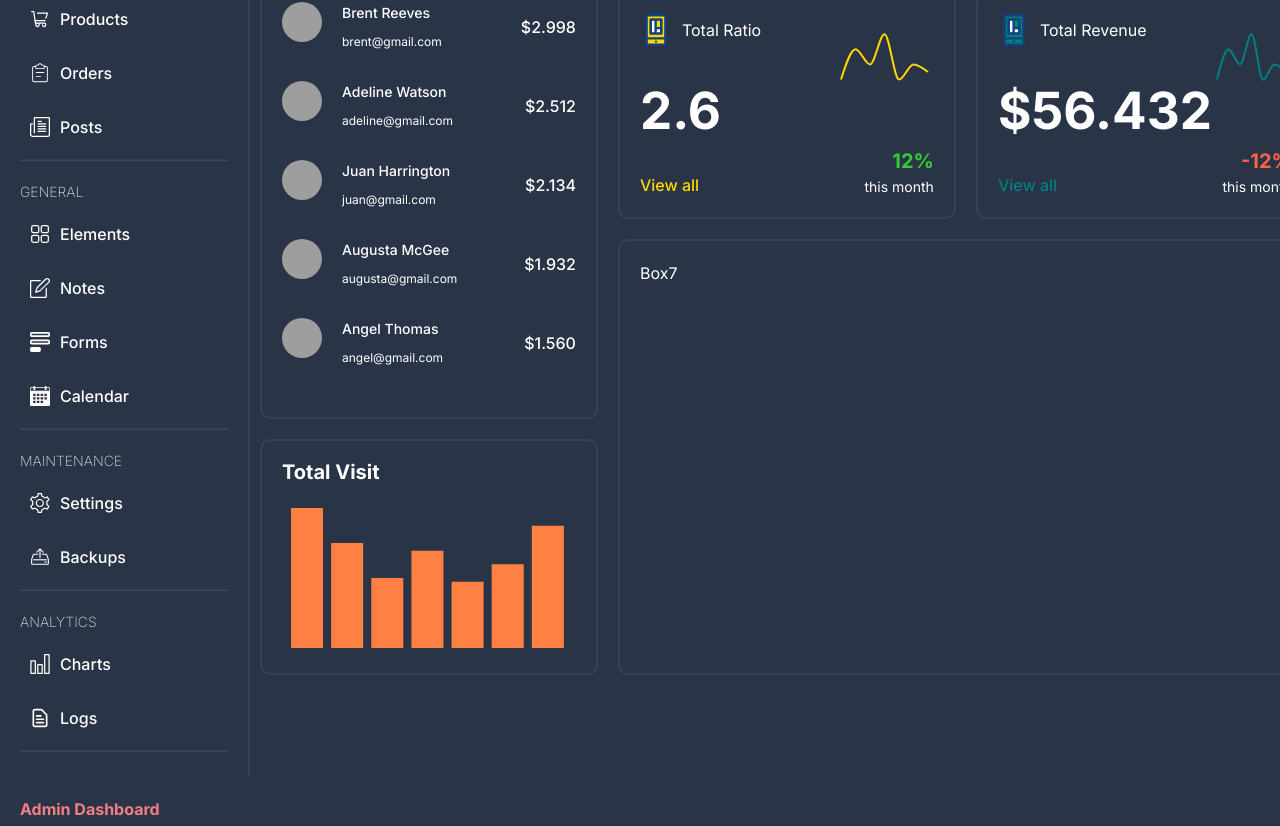
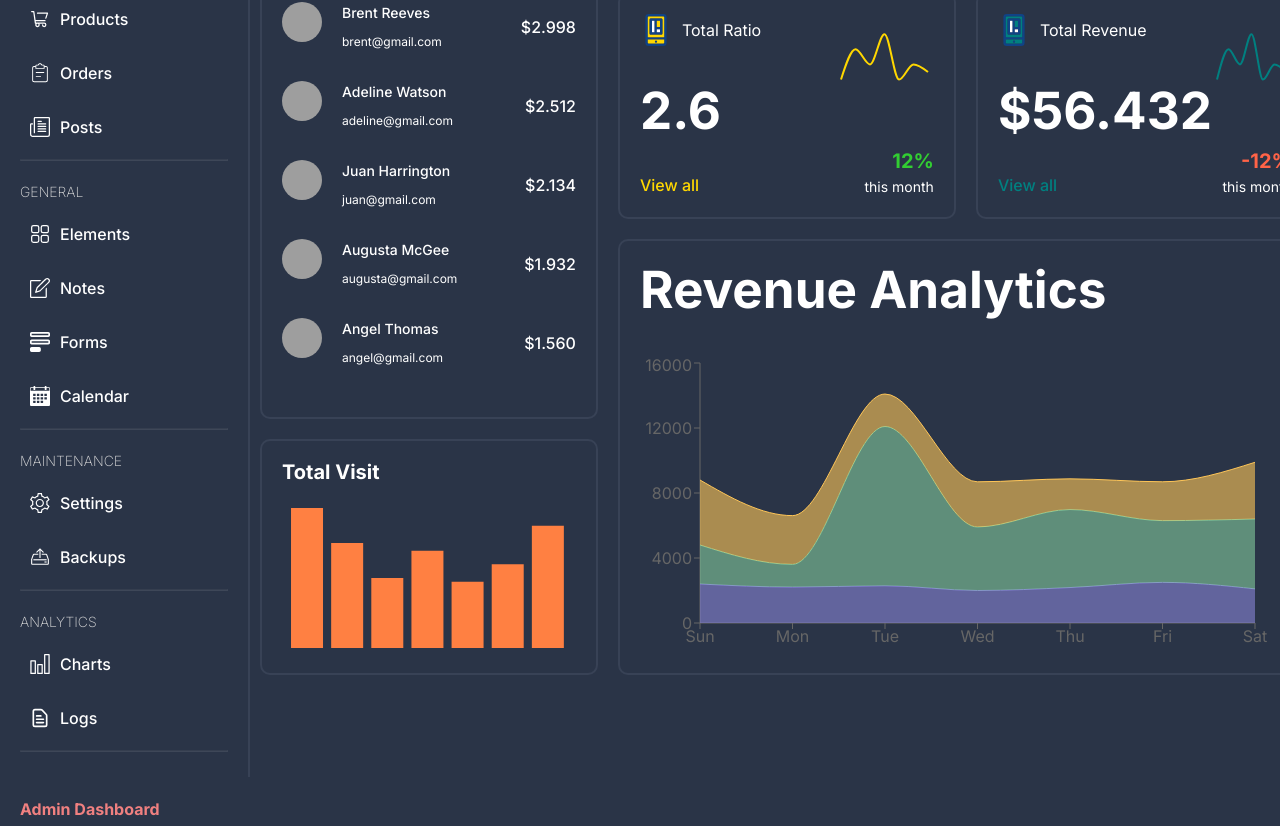
Before and after one commit to Adham-Magdy/Admin-Dashboard, a React (Vite) app: page / in a window 1280 px wide. Shown: the part 326-1152 px from the top of the page. Built offline with nearby package versions, Linux system fonts and the light colour scheme; grey boxes are pictures that could not be loaded; the HTML template or start-up script is replaced by a standard one.

Commit message:
impelment revenue analytics chart

```diff
--- /dev/null
+++ b/src/chartBox/BigChartBox.tsx
@@ -0,0 +1,102 @@
+import React from "react";
+import "../styles/bigChartBox.scss"
+import {
+  ResponsiveContainer,
+  AreaChart,
+  XAxis,
+  YAxis,
+  Tooltip,
+  Area,
+} from "recharts";
+const data = [
+  {
+    name: "Sun",
+    books: 4000,
+    clothes: 2400,
+    electronic: 2400,
+  },
+  {
+    name: "Mon",
+    books: 3000,
+    clothes: 1398,
+    electronic: 2210,
+  },
+  {
+    name: "Tue",
+    books: 2000,
+    clothes: 9800,
+    electronic: 2290,
+  },
+  {
+    name: "Wed",
+    books: 2780,
+    clothes: 3908,
+    electronic: 2000,
+  },
+  {
+    name: "Thu",
+    books: 1890,
+    clothes: 4800,
+    electronic: 2181,
+  },
+  {
+    name: "Fri",
+    books: 2390,
+    clothes: 3800,
+    electronic: 2500,
+  },
+  {
+    name: "Sat",
+    books: 3490,
+    clothes: 4300,
+    electronic: 2100,
+  },
+];
+
+const BigChartBox = () => {
+  return (
+   <div className="bigChartBox">
+      <h1>Revenue Analytics</h1>
+      <div className="chart">
+        <ResponsiveContainer width="99%" height="100%">
+          <AreaChart
+            data={data}
+            margin={{
+              top: 10,
+              right: 30,
+              left: 0,
+              bottom: 0,
+            }}
+          >
+            <XAxis dataKey="name" />
+            <YAxis />
+            <Tooltip />
+            <Area
+              type="monotone"
+              dataKey="electronic"
+              stackId="1"
+              stroke="#8884d8"
+              fill="#8884d8"
+            />
+            <Area
+              type="monotone"
+              dataKey="clothes"
+              stackId="1"
+              stroke="#82ca9d"
+              fill="#82ca9d"
+            />
+            <Area
+              type="monotone"
+              dataKey="books"
+              stackId="1"
+              stroke="#ffc658"
+              fill="#ffc658"
+            />
+          </AreaChart>
+        </ResponsiveContainer>
+      </div>
+    </div>
+  );
+};
+
+export default BigChartBox;
--- a/src/pages/Home.tsx
+++ b/src/pages/Home.tsx
@@ -4,6 +4,7 @@
 import { barChartBoxRevenue, barChartBoxVisit, chartBoxConversion, chartBoxProduct, chartBoxRevenue, chartBoxUser } from "../constants/data";
 import BarChartBox from "../chartBox/BarChartBox";
 import BieChartBox from "../chartBox/BieChartBox";
+import BigChartBox from "../chartBox/BigChartBox";
 const Home = () => {
   return (
     <div className="home">
@@ -15,7 +16,7 @@
       <div className="box box4"><BieChartBox/></div>
       <div className="box box5"><ChartBox {...chartBoxConversion}/></div>
       <div className="box box6"><ChartBox {...chartBoxRevenue}/></div>
-      <div className="box box7">Box7</div>
+      <div className="box box7"><BigChartBox/></div>
       <div className="box box8"><BarChartBox {...barChartBoxVisit} /></div>
       <div className="box box9"><BarChartBox {...barChartBoxRevenue} /></div>
     </div>
--- /dev/null
+++ b/src/styles/bigChartBox.scss
@@ -0,0 +1,12 @@
+.bigChartBox {
+  width: 100%;
+  height: 100%;
+  display: flex;
+  flex-direction: column;
+  justify-content: space-between;
+
+  .chart {
+    width: 100%;
+    height: 300px;
+  }
+}
```
